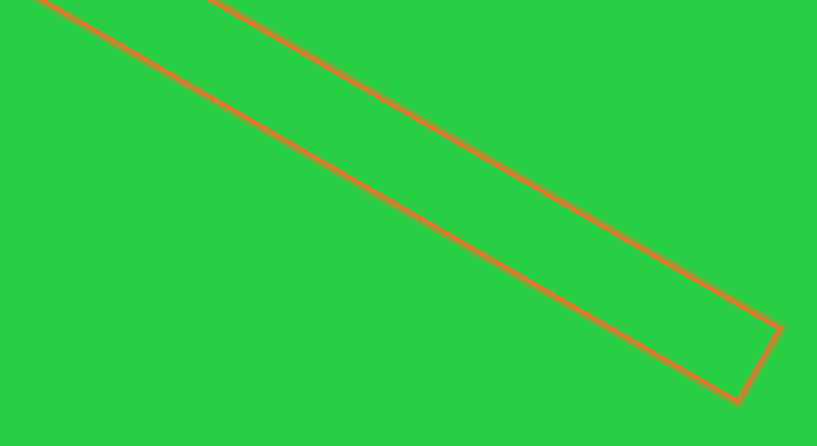
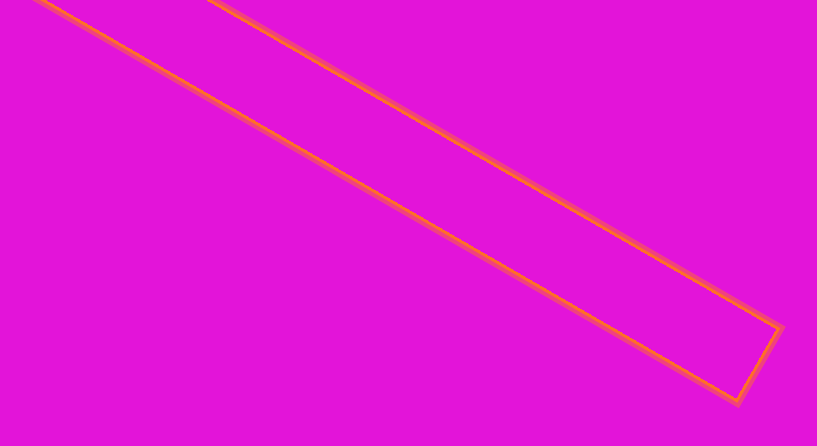
Before and after one commit to Natico/sass-boilerplate, a website: page index.html in a window 1280 px wide. Shown: the whole page, without its empty margins (431-1248 px from the left). Drawn offline with Linux system fonts and the light colour scheme.

Commit message:
before commit and add new structure

```diff
--- a/sass/style.scss
+++ b/sass/style.scss
@@ -1,6 +1,12 @@
 body{
-    background-color: rgb(40, 207, 68);
+    background-color: rgb(227, 20, 217);
+
     transform: rotate(30deg); /* Standard syntax */
     display:flex;
     box-shadow: 0px 0px 0px 3px #ff6e28, 0px 0px 0px 7px rgba(255, 110, 40, 0.5) !important;
+
+    ::placeholder {
+        color: rgb(221, 21, 21);
+      }
+
 }
```
Also changed, not shown: package.json (+10 -2 lines), css/style.css, 2 other files.
